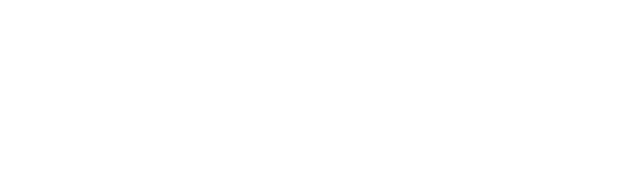
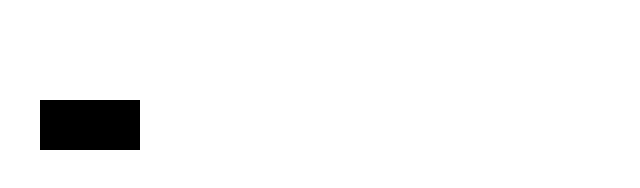
Before and after one commit to sammyodiagbe/snake_game, a website: page index.html in a window 1280 px wide. Shown: the whole page, without its empty margins (0-640 px from the left). Drawn offline with Linux system fonts and the light colour scheme.

Commit message:
working on the snake body

```diff
--- a/index.html
+++ b/index.html
@@ -5,8 +5,24 @@
     <meta http-equiv="X-UA-Compatible" content="IE=edge">
     <meta name="viewport" content="width=device-width, initial-scale=1.0">
     <title>Snake game</title>
+    <script type="module" defer src="./js/main.js"></script>
+    <script type="module" src="./js/script.js"></script>
+    <style type="text/css">
+        * {
+            padding: 0;
+            margin: 0;
+            border: none;
+            outline: none;
+        }
+
+        body {
+            font-size: 16px;
+        }
+    </style>
 </head>
+
 <body>
     <canvas id="canvas"></canvas>
+
 </body>
 </html>
--- /dev/null
+++ b/js/Tile.js
@@ -0,0 +1,13 @@
+export default class Tile {
+  constructor(x, y) {
+    this.x = x;
+    this.y = y;
+
+    this.tileHeight = 100;
+    this.tileWidth = 100;
+  }
+
+  draw(context) {
+    context.fillRect(this.x, this.y, this.tileWidth, this.tileHeight);
+  }
+}
--- a/js/index.js
+++ /dev/null
@@ -1,2 +0,0 @@
-const canvas = document.querySelector("#canvas");
-const context = canvas.getContext("2d");
--- /dev/null
+++ b/js/script.js
@@ -0,0 +1,25 @@
+// import Tile from "./Tile.js";
+
+import Tile from "./Tile.js";
+
+const WORLD_WIDTH = window.innerWidth;
+const WORLD_HEIGHT = window.innerHeight;
+const canvas = document.querySelector("#canvas");
+const context = canvas.getContext("2d");
+
+canvas.style.width = WORLD_WIDTH;
+canvas.style.height = WORLD_HEIGHT;
+
+const tile = new Tile(40, 100);
+
+function draw() {
+  context.clearRect(0, 0, WORLD_WIDTH, WORLD_HEIGHT);
+  tile.draw(context);
+}
+
+function update() {
+  draw();
+  requestAnimationFrame(update);
+}
+
+update();
```
Also changed, not shown: js/Snakebody.js (added, +10 -0 lines), js/main.js (added).
